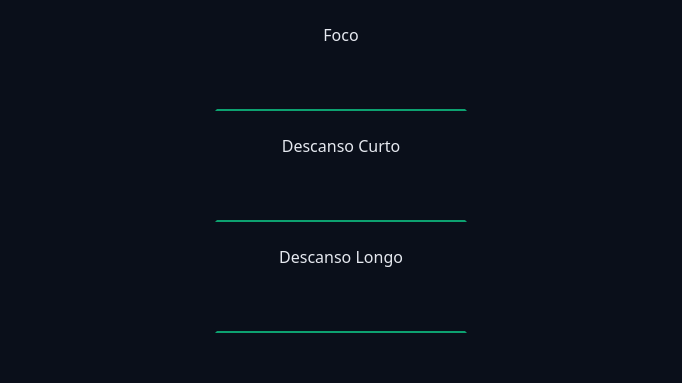
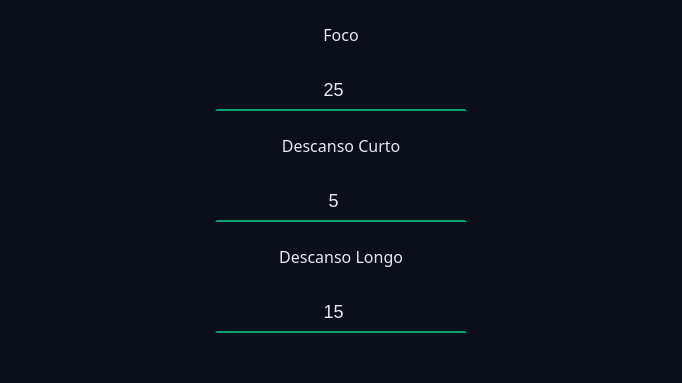
Before and after one commit to JeanGrendel/chronos-pomodoro, a React (Vite) app: page /settings in a window 1280 px wide. Shown: the part 402-785 px from the top of the page, without its empty margins (299-981 px from the left). Built offline with nearby package versions, Linux system fonts and the light colour scheme.

Commit message:
Final Config

```diff
--- a/src/contexts/TaskContext/TaskActions.ts
+++ b/src/contexts/TaskContext/TaskActions.ts
@@ -1,4 +1,5 @@
 import type { TaskModel } from "../../models/TaskModel";
+import type { TaskStateModel } from "../../models/TaskStateModel";
 
 
 export enum TaskActionTypes {
@@ -7,6 +8,7 @@ export enum TaskActionTypes {
   RESET_STATE = 'RESET_STATE',
   COUNT_DOWN = 'COUNT_DOWN',
   COMPLETE_TASK = 'COMPLETE_TASK',
+  CHANGE_SETTINGS = 'CHANGE_SETTINGS',
 };
 
 export type TaskActionWithPayload = {
@@ -15,7 +17,10 @@ export type TaskActionWithPayload = {
 } | {
   type: TaskActionTypes.COUNT_DOWN;
   payload: { secondsRemaining: number };
-};
+} | {
+  type: TaskActionTypes.CHANGE_SETTINGS;
+  payload: TaskStateModel['config'];
+}
 
 export type TaskActionWithoutPayLoad = {
   type: TaskActionTypes.RESET_STATE;
--- a/src/contexts/TaskContext/TaskReducer.ts
+++ b/src/contexts/TaskContext/TaskReducer.ts
@@ -57,6 +57,11 @@ export function taskReducer(state: TaskStateModel, action: TaskActionModel): Tas
           }),
         };
       }
+      case TaskActionTypes.CHANGE_SETTINGS: {
+        return {
+          ...state, config: {...action.payload}
+        };
+      }
     }
   // Sempre deve retornar o estado
   return state;
--- a/src/pages/Settings/index.tsx
+++ b/src/pages/Settings/index.tsx
@@ -1,17 +1,59 @@
 import { SaveIcon } from "lucide-react";
 import { Container } from "../../components/Container";
-import { CountDown } from "../../components/CountDown";
 import DefaultButton from "../../components/DefaultButton";
 import DefaultInput from "../../components/DefaultInput";
 import { Heading } from "../../components/Heading";
-import { MainForm } from "../../components/MainForm";
 import { MainTemplate } from "../../templates/MainTemplate";
+import { useRef } from "react";
+import { useTaskContext } from "../../contexts/TaskContext/useTaskContext";
+import { showMessage } from "../../adapters/showMessage";
+import { TaskActionTypes } from "../../contexts/TaskContext/TaskActions";
 
 export function Settings() {
+  const { state, dispatch } = useTaskContext();
+  const workTimeInput = useRef<HTMLInputElement>(null);
+  const shortBreakTimeInput = useRef<HTMLInputElement>(null);
+  const longBreakTimeInput = useRef<HTMLInputElement>(null);
 
   function handleSaveSettings(e: React.SubmitEvent<HTMLFormElement>) {
     e.preventDefault();
 
+    const formErrors = [];
+
+    const workTime = Number(workTimeInput.current?.value);
+    const shortBreakTime = Number(shortBreakTimeInput.current?.value);
+    const longBreakTime = Number(longBreakTimeInput.current?.value);
+
+    if (isNaN(workTime) || isNaN(shortBreakTime) || isNaN(longBreakTime)) {
+      formErrors.push('Digite apenas números para todos os campos.')
+    }
+
+    if (workTime < 1 || workTime > 99) {
+      formErrors.push('Digite valores entre 1 e 99 para ao Foco.')
+    }
+
+     if (shortBreakTime < 1 || shortBreakTime > 30) {
+      formErrors.push('Digite valores entre 1 e 30 para ao Descanso Curto.')
+    }
+
+    if (shortBreakTime < 1 || shortBreakTime > 60) {
+      formErrors.push('Digite valores entre 1 e 60 para ao Descanso Longo.')
+    }
+
+    if (formErrors.length > 0) {
+      return formErrors.forEach(error => {
+        showMessage.error(error);
+      });
+      return;
+    }
+
+    dispatch({type: TaskActionTypes.CHANGE_SETTINGS, payload: {
+      workTime,
+      shortBreakTime,
+      longBreakTime
+    }});
+
+    showMessage.sucess('Configurações salvas com sucesso!');
   };
 
   return(
@@ -29,13 +71,13 @@ export function Settings() {
           <Container>
               <form action='' className="form" onSubmit={handleSaveSettings}>
                   <div className="formRow">
-                    <DefaultInput id='workTime' labelText="Foco" />
+                    <DefaultInput id='workTime' labelText="Foco" ref={workTimeInput} defaultValue={state.config.workTime} type="number"/>
                   </div>
                   <div className="formRow">
-                    <DefaultInput id='shortBreakTime' labelText="Descanso Curto" />
+                    <DefaultInput id='shortBreakTime' labelText="Descanso Curto" ref={shortBreakTimeInput} defaultValue={state.config.shortBreakTime} type="number"/>
                   </div>
                   <div className="formRow">
-                    <DefaultInput id='longBreakTime' labelText="Descanso Longo" />
+                    <DefaultInput id='longBreakTime' labelText="Descanso Longo" ref={longBreakTimeInput} defaultValue={state.config.longBreakTime} type="number"/>
                   </div>
                   <div className="formRow">
                     <DefaultButton icon={<SaveIcon />} aria-label='Salvar Configurações' title='Salvar Configurações' />
```
